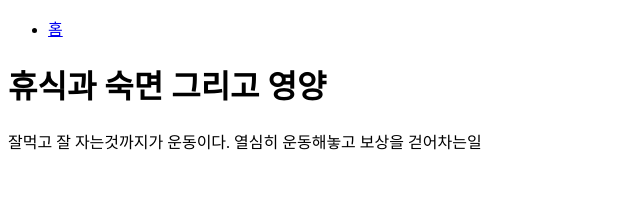
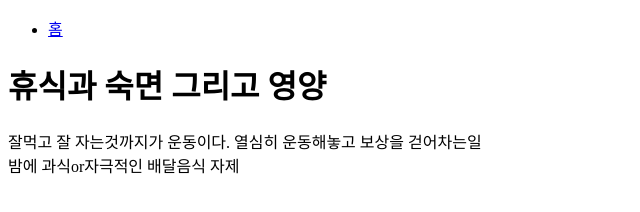
Before and after one commit to gudexman/gudexman, a plain HTML site: page sleep.html in a window 1280 px wide. Shown: the whole page, without its empty margins (0-640 px from the left). Drawn offline with Linux system fonts and the light colour scheme.

Commit message:
Update sleep.html

```diff
--- a/sleep.html
+++ b/sleep.html
@@ -16,7 +16,9 @@
 
   <main>
     <h1>휴식과 숙면 그리고 영양</h1>
-    <p>잘먹고 잘 자는것까지가 운동이다. 열심히 운동해놓고 보상을 걷어차는일</p>
+    <p>잘먹고 잘 자는것까지가 운동이다. 열심히 운동해놓고 보상을 걷어차는일<br>
+    밤에 과식or자극적인 배달음식 자제<br>
+    </p>
   </main>
 
   <footer>
```
